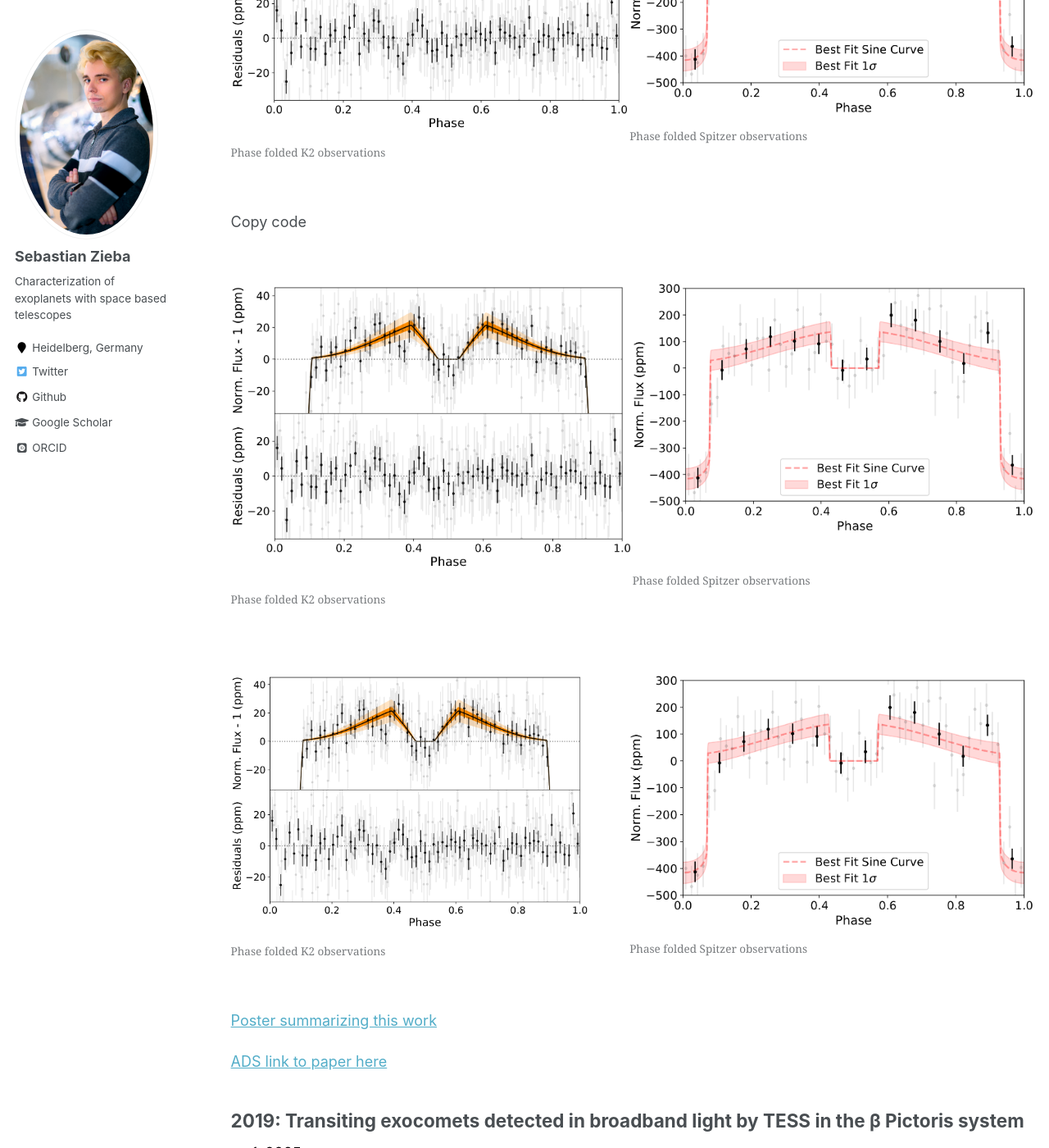
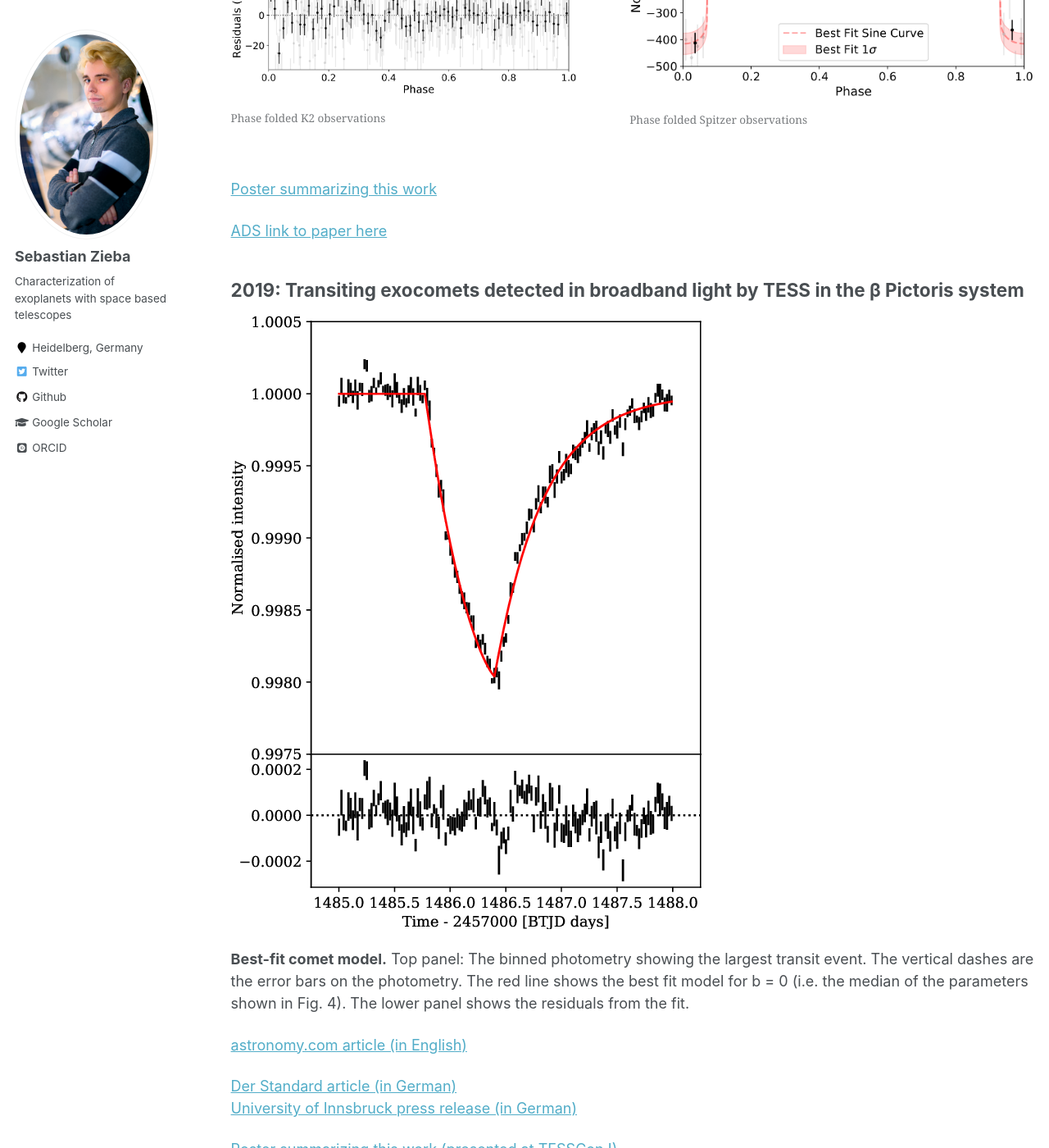
Before and after one commit to sebastian-zieba/sebastian-zieba.github.io, a Jekyll site: the page built from _pages/publications.md, in a window 1280 px wide and 1400 px high, scrolled down 2239 px. Shown: the whole window at 82% size. Built offline with Jekyll 4.4.1, drawn with Linux system fonts in a browser that asks for light colours; some web fonts are replaced.

Commit message:
resizing side by side figure

```diff
--- a/_pages/publications.md
+++ b/_pages/publications.md
@@ -44,44 +44,16 @@
 
 In this work, we analysed Spitzer and Kepler observations to analyse the lava planet K2-141 b. Below you can see the K2 and Spitzer phase curves for the planet. We find no significant hotspot offset for the planet (no thick, low molecular weight atmosphere). However, highly irradiated rocky planets like K2-141 b will experience outgassing from their surfaces and the creation of a thin rock vapor atmosphere. Atmospheric modeling shows us that certain species in these rock vapor atmospheres like sodium can create a thermal inversion in the optical wavelengths. This scenario is consistent with our analysis of the observations as we observed a significant emission in the Kepler bandpass.
 
-<div style="display: flex; flex-direction: row; justify-content: space-around; align-items: center; text-align: center;">
 
 
+<div style="display: flex; flex-direction: row; justify-content: space-around; align-items: center; text-align: center;">
   <figure>
-    <img src="/images/k2.png" alt="First Image">
+    <img src="/images/k2.png" alt="First Image" style="width: 87%;">
     <figcaption>Phase folded K2 observations</figcaption>
   </figure>
 
   <figure>
-    <img src="/images/spitzer.png" alt="Second Image">
-    <figcaption>Phase folded Spitzer observations</figcaption>
-  </figure>
-
-</div>
-
-
-Copy code
-<div style="display: flex; justify-content: space-around; text-align: center;">
-  <figure style="flex: 1;">
-    <img src="/images/k2.png" alt="First Image">
-    <figcaption style="margin-top: 10px;">Phase folded K2 observations</figcaption>
-  </figure>
-
-  <figure style="flex: 1;">
-    <img src="/images/spitzer.png" alt="Second Image">
-    <figcaption style="margin-top: 10px;">Phase folded Spitzer observations</figcaption>
-  </figure>
-</div>
-
-
-<div style="display: flex; flex-direction: row; justify-content: space-around; align-items: center; text-align: center;">
-  <figure>
-    <img src="/images/k2.png" alt="First Image" style="width: 90%;">
-    <figcaption>Phase folded K2 observations</figcaption>
-  </figure>
-
-  <figure>
-    <img src="/images/spitzer.png" alt="Second Image" style="width: 110%;">
+    <img src="/images/spitzer.png" alt="Second Image" style="width: 113%;">
     <figcaption>Phase folded Spitzer observations</figcaption>
   </figure>
 
```
